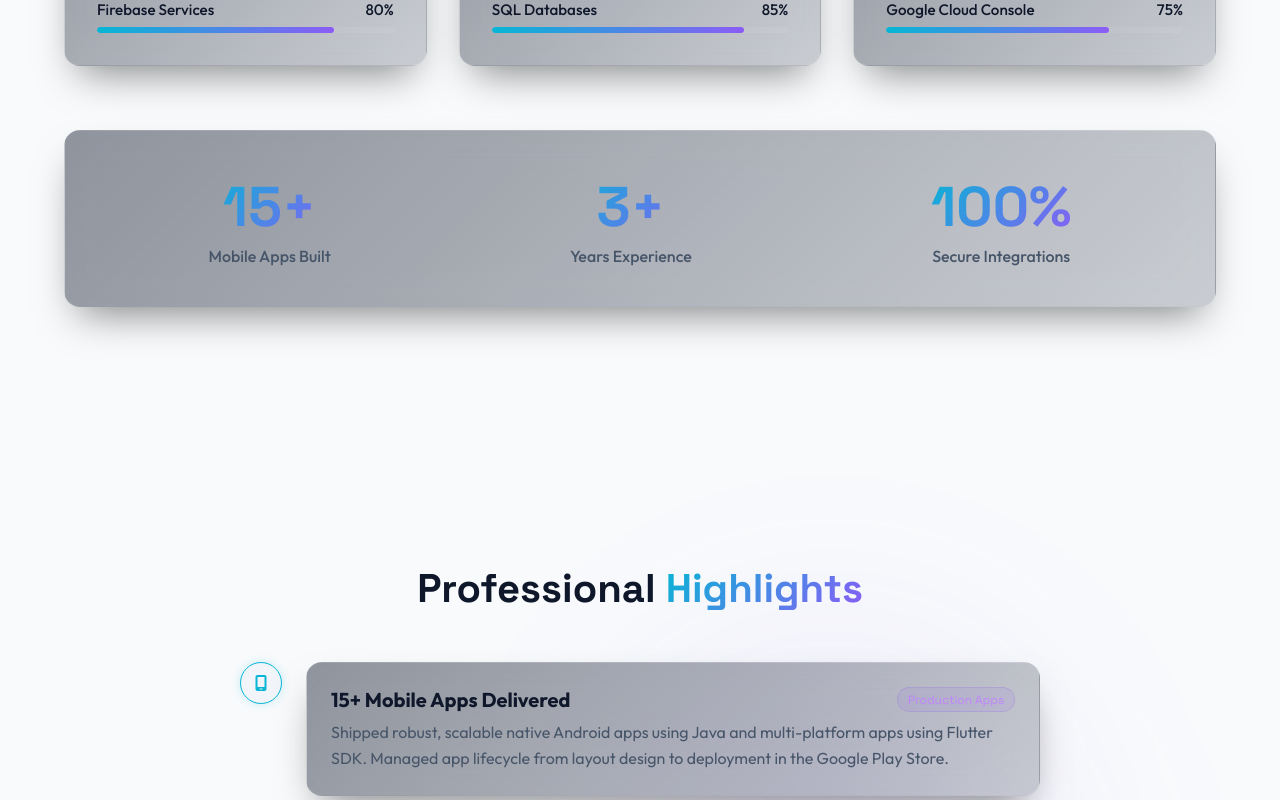
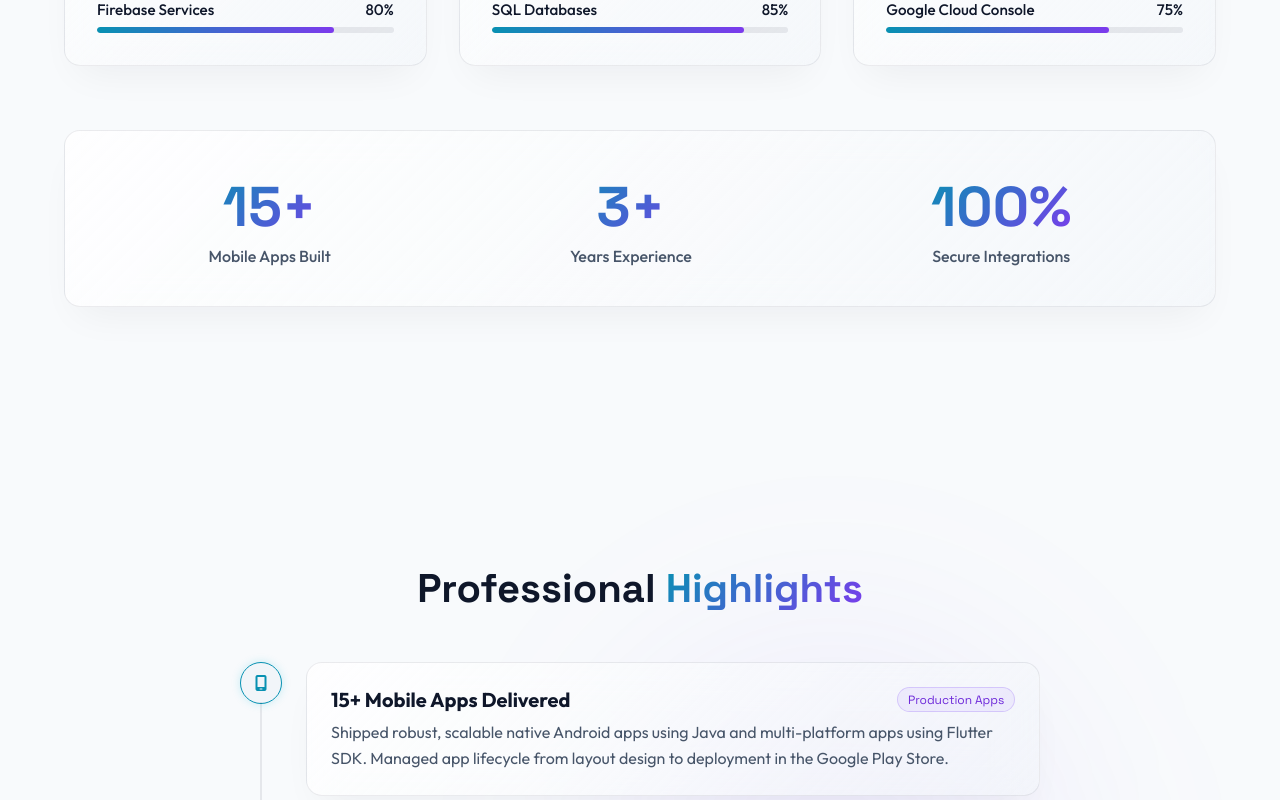
Before and after one commit to sivakarmegan/sivakarmegan.github.io, a plain HTML site: page index.html in a window 1280 px wide. Shown: the part 1220-2020 px from the top of the page. Drawn offline with Linux system fonts and the light colour scheme.

Commit message:
fix: improve contrast and visibility of glass cards and progress indicators in light mode

```diff
--- a/app.js
+++ b/app.js
@@ -159,7 +159,7 @@ function initParticleBackground() {
 
 /* 2. Text Typing Effect */
 function initTypingAnimation() {
-  const words = ["App Developer", "Android Native Dev", "Flutter Specialist", "Full-Stack Creator"];
+  const words = ["App Developer", "Android Native Dev", "Flutter Developer", "Full-Stack Creator"];
   let wordIdx = 0;
   let charIdx = 0;
   let isDeleting = false;
--- a/styles.css
+++ b/styles.css
@@ -20,6 +20,8 @@
 body.light-theme {
   --bg-primary: #f8fafc;
   --bg-secondary: #f1f5f9;
+  --accent-cyan: #0891b2;
+  --accent-purple: #7c3aed;
   --text-primary: #0f172a;
   --text-secondary: #475569;
   --glass-bg: rgba(241, 245, 249, 0.65);
@@ -2159,3 +2161,34 @@ body.light-theme .smartphone {
   box-shadow: 0 25px 50px -12px rgba(15, 23, 42, 0.25),
     0 0 30px rgba(6, 182, 212, 0.1);
 }
+
+body.light-theme .glass-card {
+  background: linear-gradient(135deg, rgba(255, 255, 255, 0.8) 0%, rgba(241, 245, 249, 0.5) 100%);
+  border-color: rgba(15, 23, 42, 0.08);
+  box-shadow: 0 20px 40px -15px rgba(15, 23, 42, 0.06);
+}
+
+body.light-theme .glass-card:hover {
+  border-color: rgba(6, 182, 212, 0.35);
+  box-shadow: 0 30px 60px -15px rgba(15, 23, 42, 0.09),
+    0 0 30px -5px rgba(6, 182, 212, 0.12);
+}
+
+body.light-theme .skill-bar-bg {
+  background: rgba(15, 23, 42, 0.08);
+}
+
+body.light-theme .project-tags span {
+  background: rgba(15, 23, 42, 0.05);
+  color: var(--text-secondary);
+}
+
+body.light-theme .timeline-tag {
+  background: rgba(139, 92, 246, 0.08);
+  border-color: rgba(139, 92, 246, 0.25);
+  color: #6d28d9;
+}
+
+body.light-theme .timeline-item::before {
+  background: rgba(15, 23, 42, 0.08);
+}
```
